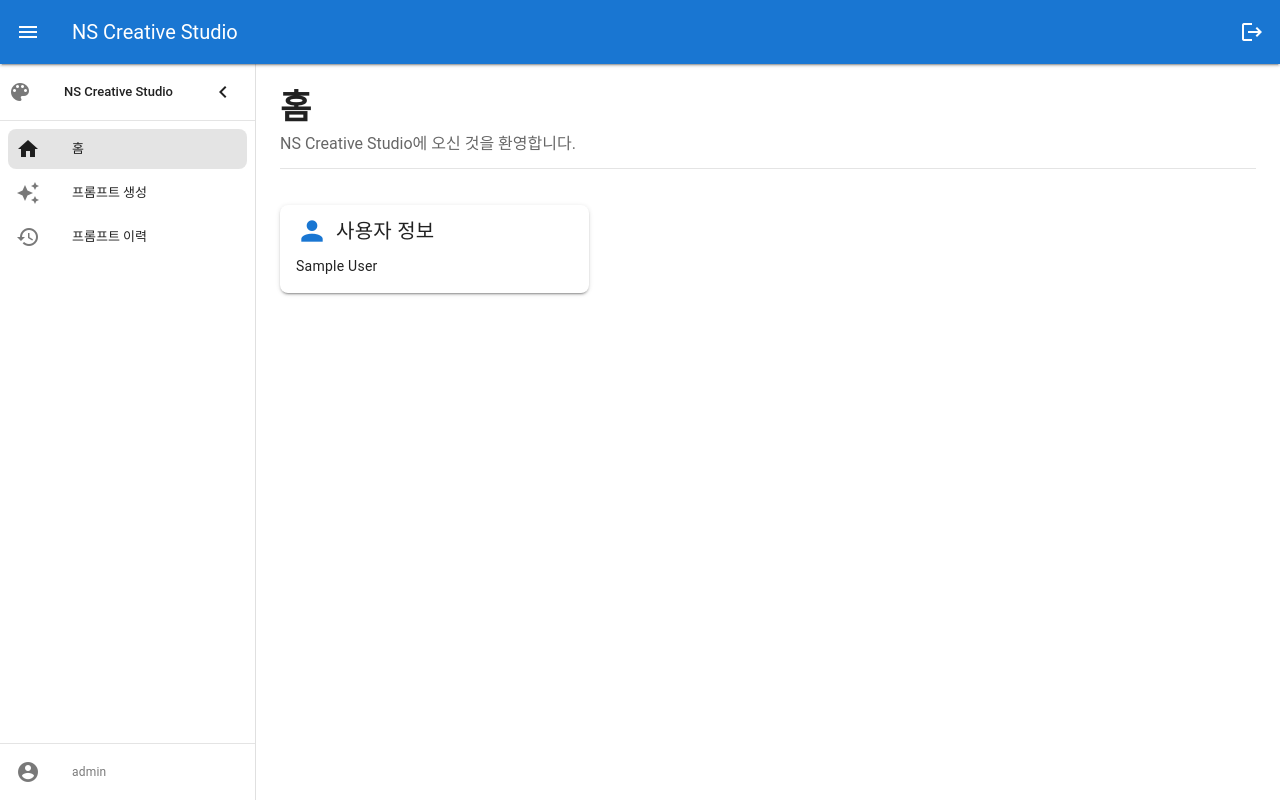
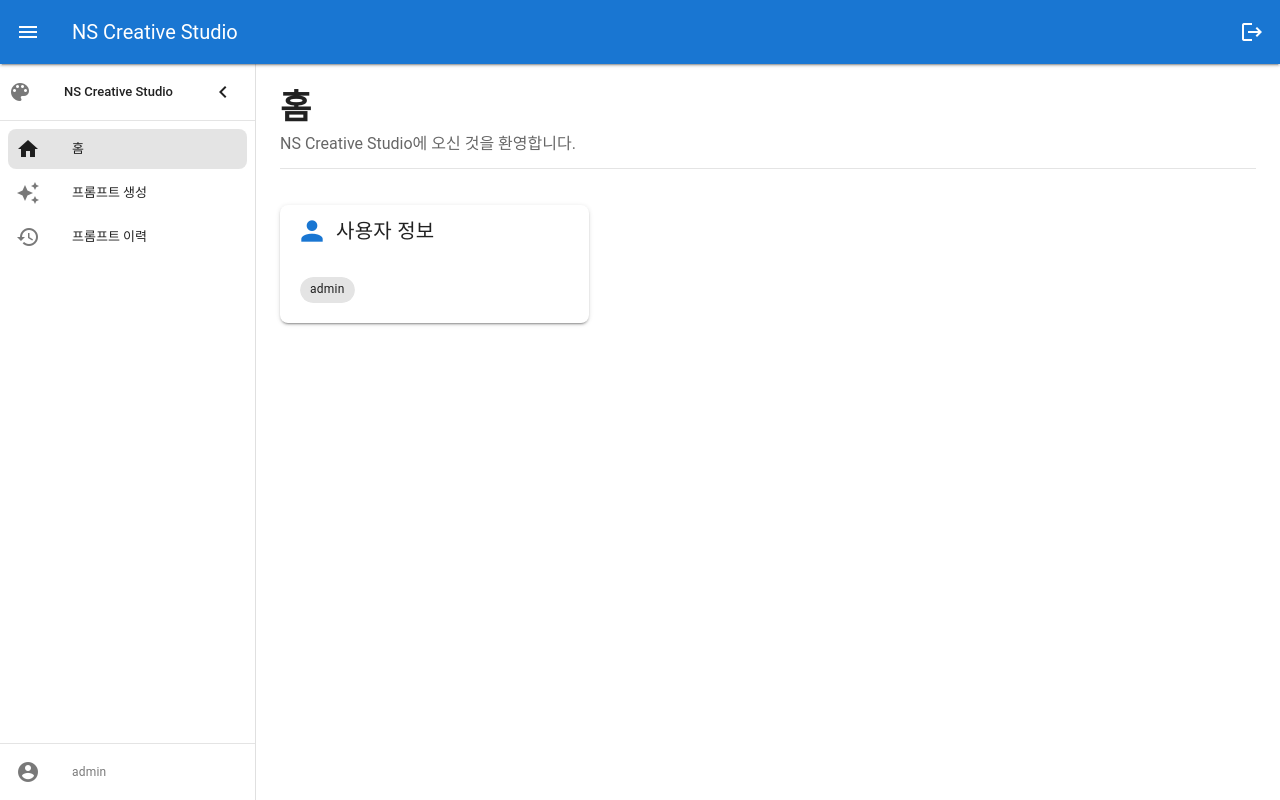
Before and after one commit to fwangjuwon/creative-studio-fo, a Vue app: page / in a window 1280 px wide. Built offline with nearby package versions, Linux system fonts and the light colour scheme; sample sign-in values are in the browser's storage.

Commit message:
fix(jjhoo8936) : HomeView 사용자 이름(loginId) 표시 불가 수정

```diff
--- a/src/views/HomeView.vue
+++ b/src/views/HomeView.vue
@@ -11,8 +11,19 @@
             </template>
             <v-card-title>사용자 정보</v-card-title>
           </v-card-item>
-          <v-card-text>
-            <p v-if="authStore.user">{{ authStore.user.name || authStore.user.username }}</p>
+          <v-card-text class="pa-5">
+            <template v-if="authStore.user">
+              <div class="d-flex align-center" style="gap: 12px;">
+                <v-chip
+                  :color="ROLE_COLORS[authStore.user.role]"
+                  size="small"
+                  variant="tonal"
+                >
+                  {{ authStore.user.role }}
+                </v-chip>
+                <span class="text-body-1 font-weight-bold">{{ authStore.user.loginId }}</span>
+              </div>
+            </template>
             <p v-else class="text-medium-emphasis">로그인된 사용자 정보가 없습니다.</p>
           </v-card-text>
         </v-card>
@@ -26,4 +37,6 @@ import { useAuthStore } from '@/stores/auth'
 import PageTitle from '@/components/common/PageTitle.vue'
 
 const authStore = useAuthStore()
+
+const ROLE_COLORS = { ADMIN: 'error', MANAGER: 'warning', USER: 'primary' }
 </script>
```
